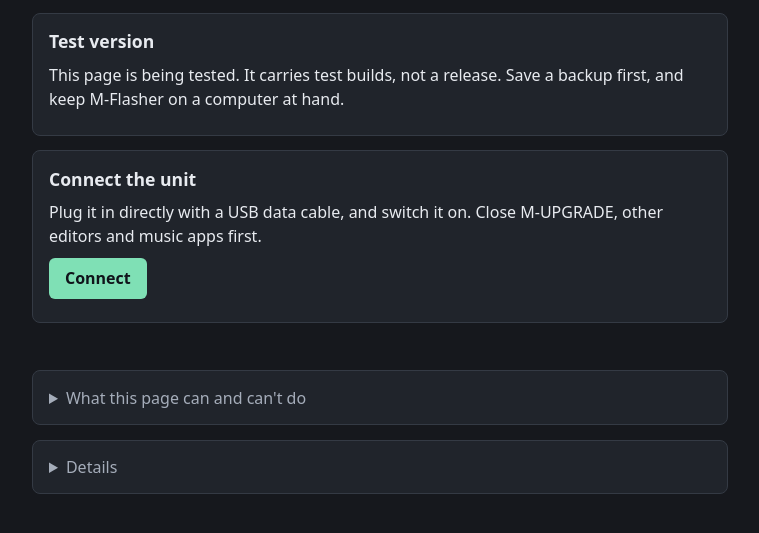
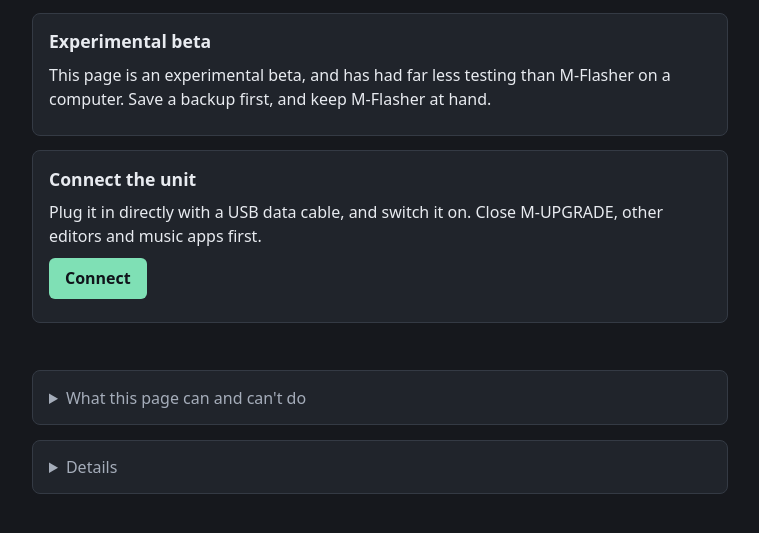
Before and after one commit to wellingtonsaam/m-flasher-plus-web-app, a plain HTML site: page index.html in a window 1280 px wide. Shown: the part 119-652 px from the top of the page, without its empty margins (260-1019 px from the left). Drawn offline with Linux system fonts and the light colour scheme.

Commit message:
M-Flasher 0.9.2, with m-bootloader 2.2
The bundled bootloader adds reading over MIDI, the RAM helper and RAM apps,
and the page's packages come from the release too. The page says it's an
experimental beta.

Co-Authored-By: Claude Opus 5.5 <noreply@anthropic.com>

```diff
--- a/index.html
+++ b/index.html
@@ -15,8 +15,8 @@
 </header>
 <main>
   <section id="test-notice">
-    <h2>Test version</h2>
-    <p>This page is being tested. It carries test builds, not a release. Save a backup first, and keep M-Flasher on a computer at hand.</p>
+    <h2>Experimental beta</h2>
+    <p>This page is an experimental beta, and has had far less testing than M-Flasher on a computer. Save a backup first, and keep M-Flasher at hand.</p>
   </section>
   <section id="unsupported" hidden>
     <h2>This browser can't reach MIDI devices</h2>
```
Also changed, not shown: assets/manifest.json, 10 other files.
